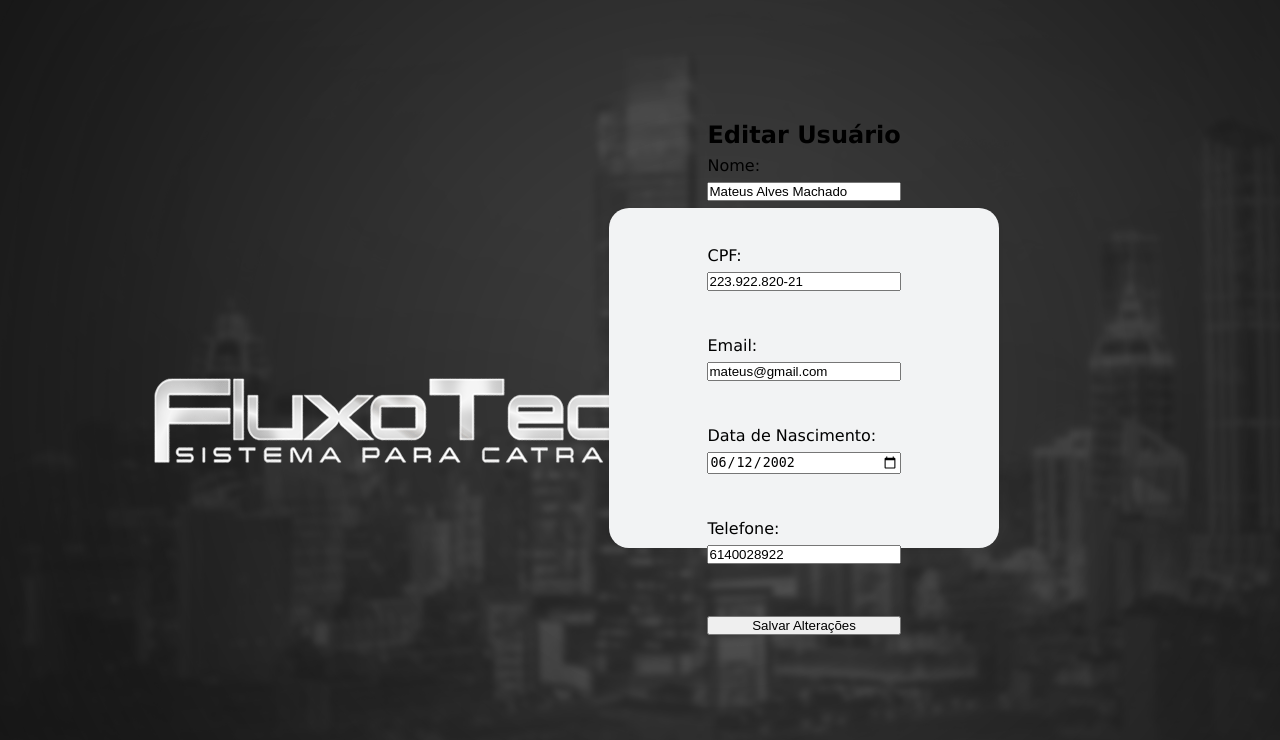
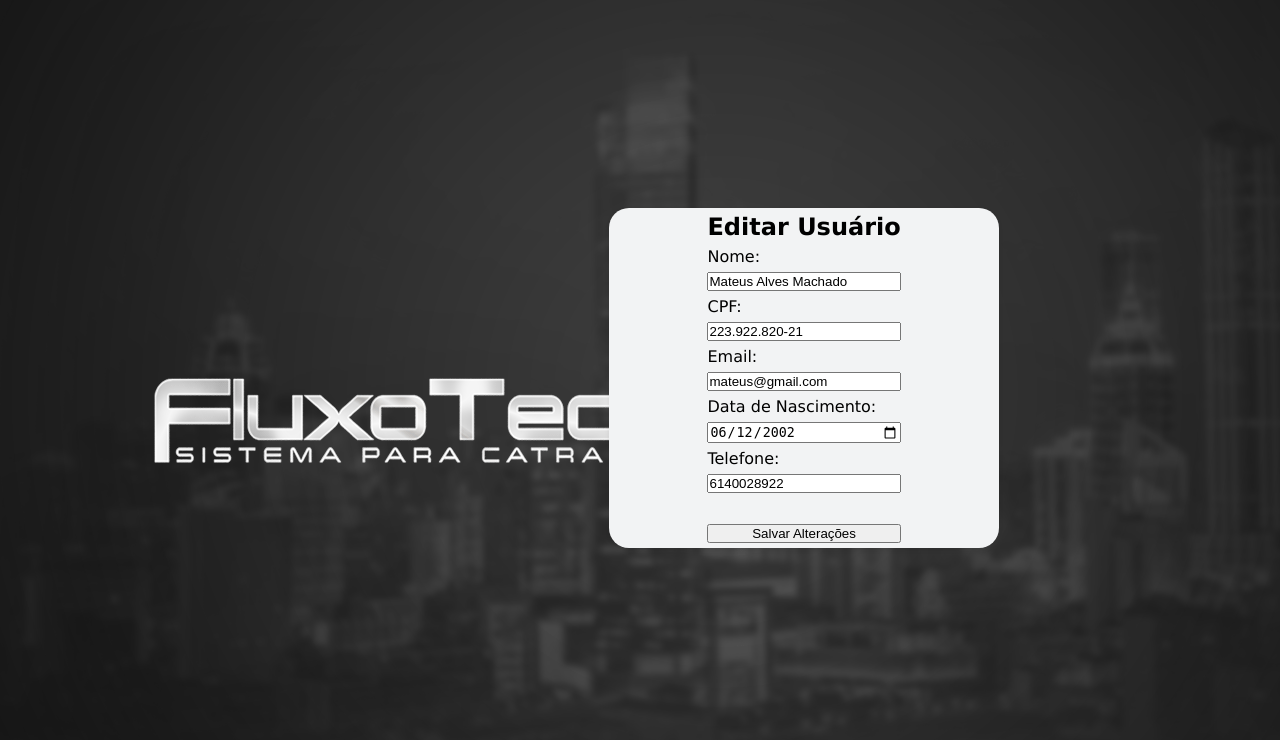
Before and after one commit to PedroMota7/TCC2, a PHP site: page /php/editar_usuario.php?id=29 in a window 1280 px wide. Shown: the part 60-800 px from the top of the page. Run offline with PHP 8.4, Linux system fonts and the light colour scheme; data comes from the database, SQL or seed files in the repository.

Commit message:
TCC
FLUXOTECH

```diff
--- a/php/editar_usuario.php
+++ b/php/editar_usuario.php
@@ -19,15 +19,12 @@ $usuario = mysqli_fetch_assoc($res);
 
 <!DOCTYPE html>
 <html lang="pt-br">
-
 <head>
     <title>Editar Usuário</title>
+    <meta charset="utf-8">
+    <link rel="shortcut icon" href="../img/logo.png" type="image/x-icon">
     <link rel="stylesheet" href="../style/geral.css">
-    <link rel="stylesheet" href="../style/edit_user.css">
-    <link rel="shortcut icon" href="../img/logo.png" type="image/x-icon">
-    <meta charset="utf-8">
 </head>
-
 <body>
     <header>
         <nav>
@@ -42,15 +39,19 @@ $usuario = mysqli_fetch_assoc($res);
                 <h2>Editar Usuário</h2>
                 <input type="hidden" name="id" value="<?php echo $usuario['ID']; ?>">
 
-                Nome: <input type="text" name="nome" value="<?php echo $usuario['NOME']; ?>"><br><br>
-                CPF: <input type="text" name="cpf" value="<?php echo $usuario['CPF']; ?>"><br><br>
-                Email: <input type="email" name="email" value="<?php echo $usuario['EMAIL']; ?>"><br><br>
-                Data de Nascimento: <input type="date" name="data" value="<?php echo $usuario['DATA_NASC']; ?>"><br><br>
-                Telefone: <input type="text" name="telefone" value="<?php echo $usuario['TELEFONE']; ?>"><br><br>
+                Nome:<input type="text" name="nome" value="<?php echo $usuario['NOME']; ?>">
+
+                CPF:<input type="text" name="cpf" value="<?php echo $usuario['CPF']; ?>">
+
+                Email: <input type="email" name="email" value="<?php echo $usuario['EMAIL']; ?>">
+
+                Data de Nascimento: <input type="date" name="data" value="<?php echo $usuario['DATA_NASC']; ?>">
+
+                Telefone: <input type="text" name="telefone" value="<?php echo $usuario['TELEFONE']; ?>">
+                <br>
                 <input type="submit" value="Salvar Alterações">
             </form>
         </div>
     </main>
 </body>
-
 </html>
--- a/php/excluir_usuario.php
+++ b/php/excluir_usuario.php
@@ -1,7 +1,7 @@
 <?php
 // Conexão com o banco
 $abc = mysqli_connect('localhost', 'root', NULL, 'tcc')
-or die('Erro ao conectar ao banco');
+    or die('Erro ao conectar ao banco');
 
 // Verifica se o ID foi passado
 if (isset($_GET['id'])) {
@@ -12,11 +12,9 @@ if (isset($_GET['id'])) {
     if (mysqli_query($abc, $delete)) {
         sleep(1);
         header('location:usuarios.php');
-
     } else {
         echo "Erro ao excluir: " . mysqli_error($abc);
     }
 } else {
     echo "ID não encontrado.";
 }
-?>
--- a/php/usuarios.php
+++ b/php/usuarios.php
@@ -1,6 +1,5 @@
 <!DOCTYPE html>
 <html lang="pt-br">
-
 <head>
     <title>Usuário</title>
     <meta charset="utf-8">
@@ -21,7 +20,6 @@
         }
     </script>
 </head>
-
 <body>
     <header>
         <nav>
@@ -64,5 +62,4 @@
 
     </table>
 </body>
-
 </html>
--- a/style/edit_user.css
+++ /dev/null
@@ -1,3 +0,0 @@
-form{
-    display: flex;
-}
--- /dev/null
+++ b/style/editaruser.css
@@ -0,0 +1,3 @@
+form{
+    gap: 7px;
+}
--- a/style/geral.css
+++ b/style/geral.css
@@ -45,12 +45,9 @@ a{
     height: 300px;
     margin-top: 19%;
     margin-right: 3%;
-
 }
 
 main{
-    margin: 0;
-    padding: 0;
     display: flex;
     justify-content: flex-end;
     align-items: center;
@@ -62,7 +59,7 @@ form{
     display: flex;
     flex-direction: column;
     justify-content: center;
-    gap: 7px;
+    gap: 6px;
 }
 
 .btn{
```
Lines whose indentation alone changed are shown as unchanged.
